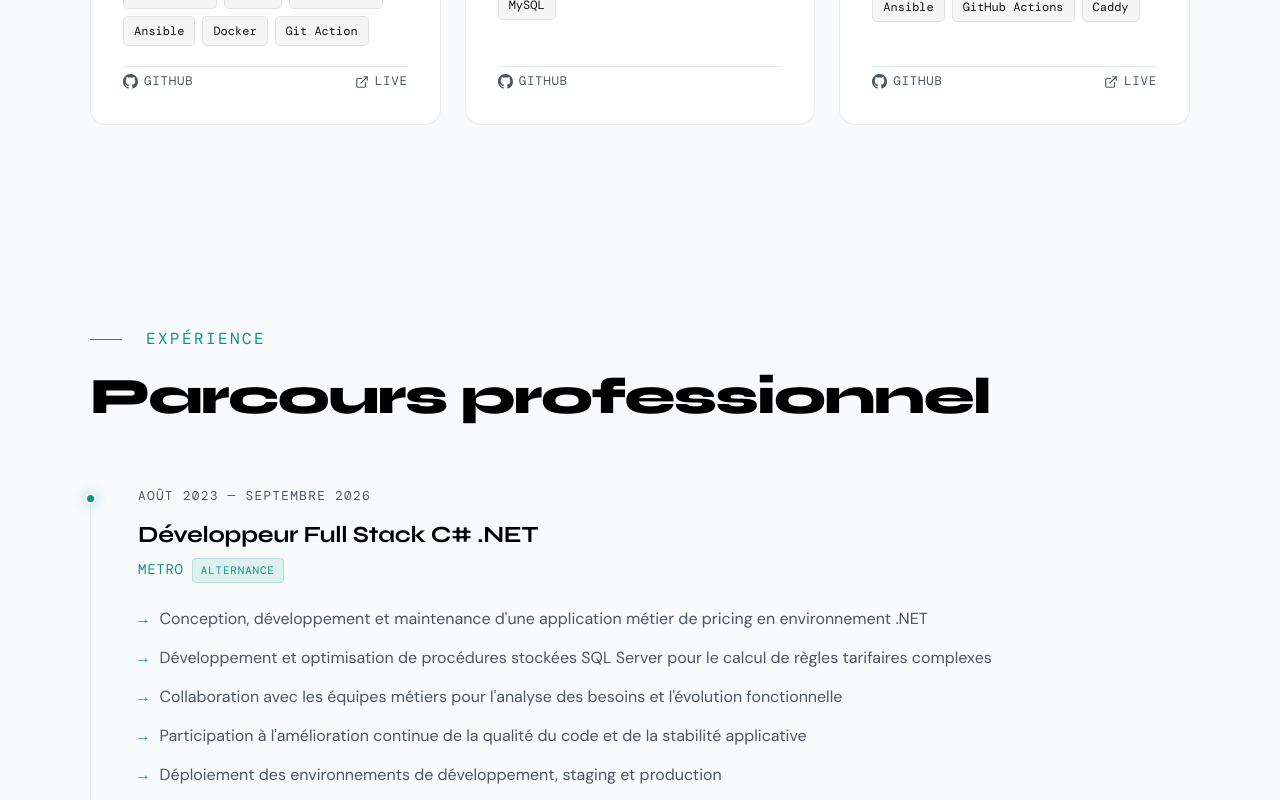
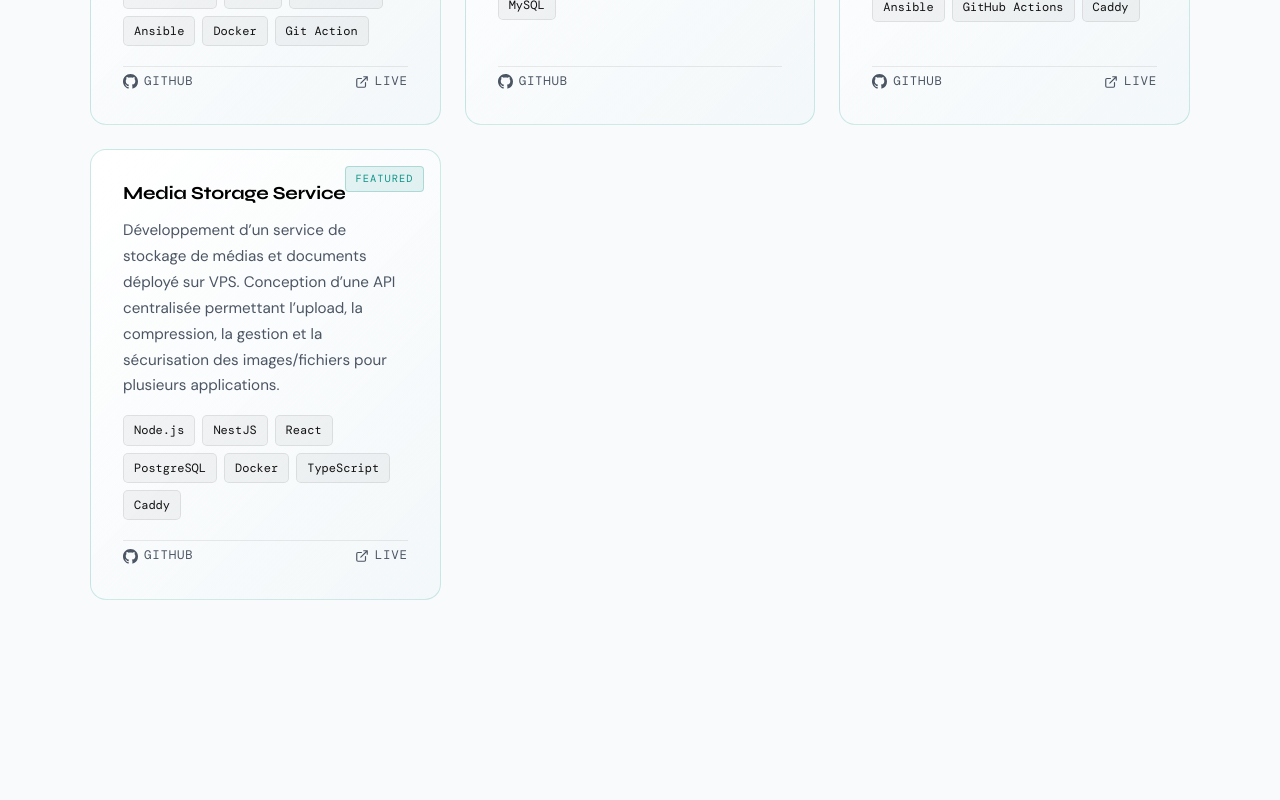
Before and after one commit to Hectorberi01/portfolio-profile, a React (Vite) app: page / in a window 1280 px wide. Shown: the part 3505-4305 px from the top of the page. Built offline with nearby package versions, Linux system fonts and the light colour scheme; a web font is replaced by a local one.

Commit message:
media_service_deploy

```diff
--- a/src/components/Projects.tsx
+++ b/src/components/Projects.tsx
@@ -19,7 +19,7 @@ const projects: Project[] = [
     tags: ['TypeScript', 'React', 'PostgreSQL', 'Ansible', 'Docker','Git Action'],
     github: 'https://github.com/Hectorberi01/hba-store',
     live: 'https://test-projet.com/docs',
-    featured: false,
+    featured: true,
   },
   {
     title: 'Application de gestion des étudiants',
@@ -28,7 +28,7 @@ const projects: Project[] = [
         'le suivi des projets pédagogiques et la centralisation des informations universitaires.',
     tags: ['NodeJS', 'TypeScript', 'React', 'MySQL'],
     github: 'https://github.com/Hectorberi01/NewPA',
-    featured: false,
+    featured: true,
   },
 
   {
@@ -39,7 +39,26 @@ const projects: Project[] = [
     tags: ['.NET', 'React', 'PostgreSQL', 'Ansible', 'GitHub Actions', 'Caddy'],
     github: 'https://github.com/Hectorberi01/AfriPay',
     live: 'https://staging-afripay.fr/docs',
-    featured: false,
+    featured: true,
+  },
+  {
+    title: 'Media Storage Service',
+    description:
+        "Développement d’un service de stockage de médias et documents déployé sur VPS. " +
+        "Conception d’une API centralisée permettant l’upload, la compression, " +
+        "la gestion et la sécurisation des images/fichiers pour plusieurs applications.",
+    tags: [
+      'Node.js',
+      'NestJS',
+      'React',
+      'PostgreSQL',
+      'Docker',
+      'TypeScript',
+      'Caddy'
+    ],
+    github: 'https://github.com/Hectorberi01/media-service',
+    live: 'https://hbamediacore.fr/',
+    featured: true,
   },
 ]
 
```
